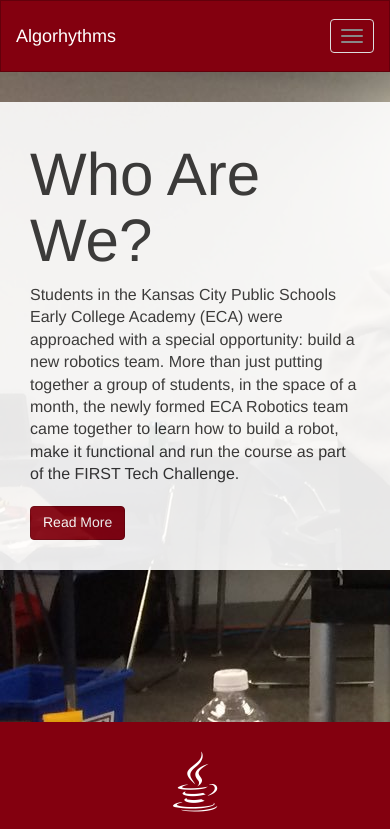
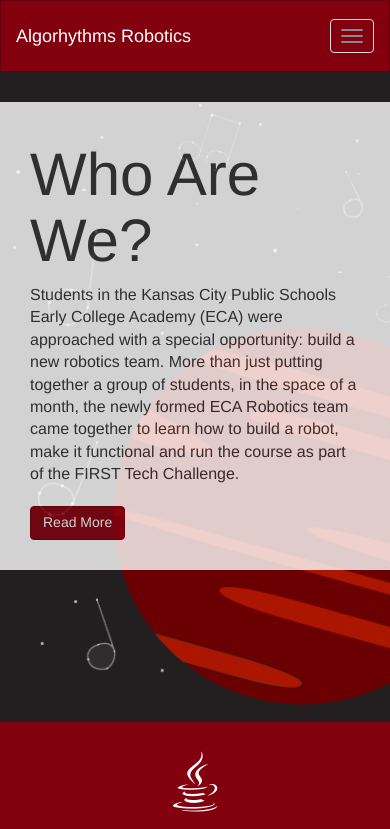
Before and after one commit to EdgarCerna/RoboticsWebsite, a plain HTML site: page index.html in a window 390 px wide. Shown: the top 829 px of the page. Drawn offline with Linux system fonts and the light colour scheme.

Commit message:
Added square-robotics-logo & changed background making it responsive

```diff
--- a/index.html
+++ b/index.html
@@ -20,7 +20,7 @@
             <span class="icon-bar"></span>
             <span class="icon-bar"></span>
           </button>
-          <a class="navbar-brand" href="#">Algorhythms</a>
+          <a class="navbar-brand" href="#">Algorhythms Robotics</a>
         </div>
         <div id="navbar" class="collapse navbar-collapse">
           <ul class="nav navbar-nav">
--- a/sass/_custom.scss
+++ b/sass/_custom.scss
@@ -1,15 +1,20 @@
+@import "customVariables";
 .navbar {
-    margin-bottom: 0;
+    margin-bottom: 0px !important;
     a {
-        color: set-text-color($primary-color) !important;
+        color: setTextColor($primary-color) !important;
     }
     .fab {
         font-size: 24px;
     }
 }
+
 .showcase {
-    background: url(../img/TeamPicture2.jpg) no-repeat 0 -400px;
+    background: url(../img/square-robotics-logo.png); //no-repeat -500px -1000px;
     height: 650px;
+    background-position: center;
+    background-repeat: no-repeat;
+    background-size: cover;
     padding: 30px 0;
 
     h1 {
@@ -17,7 +22,7 @@
     }
     .container {
         background: #fff;
-        opacity: .9;
+        opacity: .8;
         padding: 20px 30px 30px 30px;
     }
 }
@@ -26,10 +31,9 @@
     padding: 30px 0;
     text-align: center;
     background: $primary-color;
-    color: set-text-color($primary-color);
+    color: #ffffff !important;
 
     .fab, .fas {
         font-size: $icon-size;
-
     }
 }
--- a/sass/_functions.scss
+++ b/sass/_functions.scss
@@ -1,4 +1,4 @@
-@function set-text-color($color){
+@function setTextColor($color){
     @if(lightness($color) > 50){
         @return #000000;
     } @else {
--- a/sass/app.scss
+++ b/sass/app.scss
@@ -1,8 +1,8 @@
-@import "customVariables.scss";
+@import "custom";
+@import "customVariables";
 @import "functions";
 @import "../bower_components/bootstrap-sass/assets/stylesheets/bootstrap";
 @import "../bower_components/bootstrap-sass/assets/stylesheets/bootstrap-compass";
 @import "../bower_components/fontawesome/scss/fontawesome.scss";
 @import "../bower_components/fontawesome/scss/brands.scss";
 @import "../bower_components/fontawesome/scss/solid.scss";
-@import "custom";
```
Also changed, not shown: css/_custom.css (added), css/_customVariables.css (added), css/app.css, img/square-robotics-logo.png (added), 1 other file.
